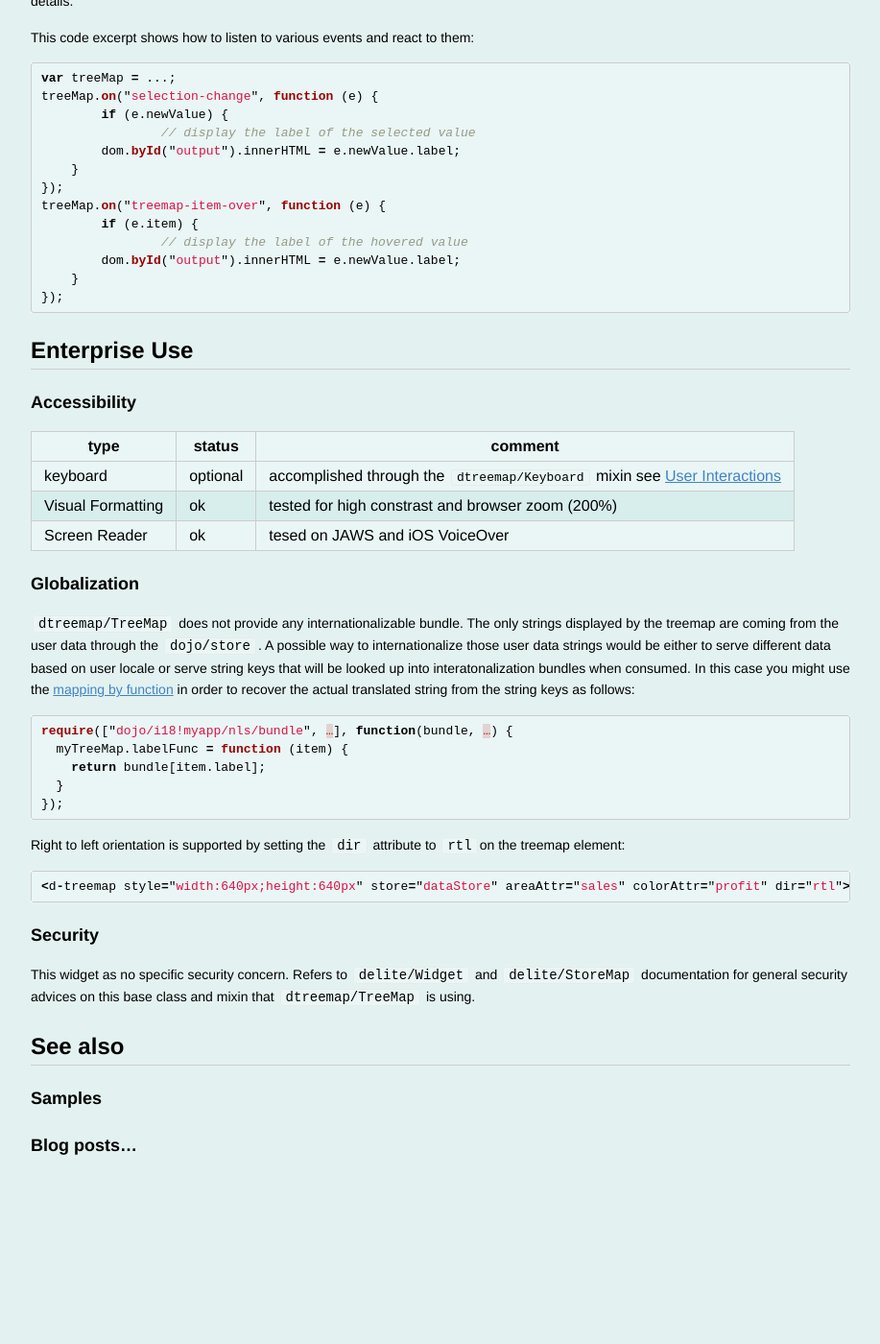
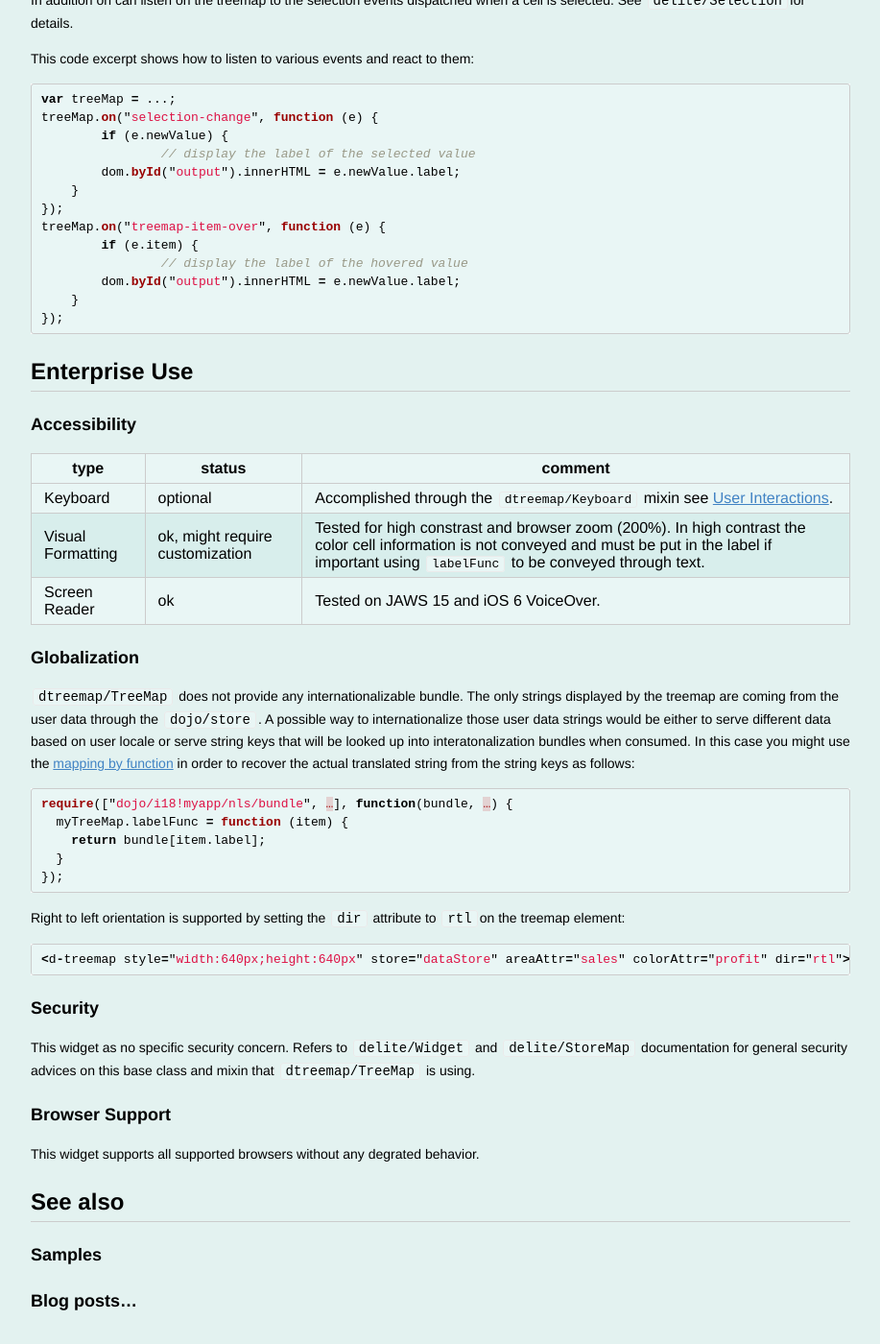
Before and after one commit to ibm-js/dtreemap, a Jekyll site: the page built from docs/master/index.md, in a window 1280 px wide and 1400 px high, scrolled down 6417 px. Shown: the whole window at 96% size, without its empty margins (181-1098 px from the left). Built offline with Jekyll 4.4.1, drawn with Linux system fonts in a browser that asks for light colours; Markdown is read by kramdown in place of the engine named in the settings; before the commit the page ends 7655 px from its top, so only the background shows below that; some of the changed text lies outside the part shown.

Commit message:
update doc

````diff
--- a/docs/master/index.md
+++ b/docs/master/index.md
@@ -2,15 +2,16 @@
 layout: default
 title: dtreemap/TreeMap
 ---
-#dtreemap/Treemap
 
-`dtreemap/Treemap` displays data as a set of colored, potentially nested, rectangular cells. Treemaps can be used to explore large data sets by using convenient drill-down capabilities. They reveal data patterns and trends easily. Treemaps rely on data clustering, using areas and color information to represent the data you want to explore.
+# dtreemap/TreeMap
+
+`dtreemap/TreeMap` displays data as a set of colored, potentially nested, rectangular cells. Treemaps can be used to explore large data sets by using convenient drill-down capabilities. They reveal data patterns and trends easily. Treemaps rely on data clustering, using areas and color information to represent the data you want to explore.
 
 An example of a treemap is shown below. The treemap shows business sectors at the head of the hierarchy and provides the possibility to drill down to country and then company level.
 
 ![xx](treemap.png)
 
-`dtreemap/Treemap` supports squarified algorithms for two-dimensional treemaps, and is characterized by the ability to:
+`dtreemap/TreeMap` supports squarified algorithms for two-dimensional treemaps, and is characterized by the ability to:
 
 * Map the size, color, and label of treemap cells to properties in a data store.
 * Choose either a predefined algorithm for computing the item colors or specify a color using a customizable color function.
@@ -76,7 +78,7 @@
       { label: "China", sales: 500, profit: 40, region: "Asia" },
       { label: "Japan", sales: 900, profit: 100, region: "Asia" }
   ]});
-  var treeMap = new TreeMap({store: dataStore, areaAttr: "sales", colorAttr: "profit", groupAttrs: ["region"]);
+  var treeMap = new TreeMap({store: dataStore, areaAttr: "sales", colorAttr: "profit", groupAttrs: ["region"]});
   treeMap.style.width = "640px";
   treeMap.style.height = "480px";
   treeMap.placeAt(document.body);
@@ -96,7 +98,7 @@
 
 In this example the data are mapped from the data store using an attribute based mapping. That means the cell size and color as well as the grouping are extracted from attributes value in the data.
 
-<iframe width="100%" height="300" src="http://jsfiddle.net/cjolif/gfkJT/embedded/" allowfullscreen="allowfullscreen" frameborder="0"></iframe>
+<iframe width="100%" height="300" src="http://jsfiddle.net/cjolif/gfkJT/embedded/" allowfullscreen="allowfullscreen" frameborder="0"><a href="http://jsfiddle.net/cjolif/gfkJT/">checkout the sample on JSFiddle</a></iframe>
 
 For the cell colors in the value of the binding is used as an input into the specified color model. In this case this is a color model that returns a color interpolated between the red and green colors with a mean neutral value. One can specify his one color model like a similar one based on average neutral value instead of mean neutral. If no color model is specified at all the color is expected to be found directly in the value of the colorAttr binding as a suitable input for the `dojo/Color` constructor.
 
@@ -264,7 +266,7 @@
 });
 ```
 
-
+<a name="enterprise"></a>
 ## Enterprise Use
 
 ### Accessibility
@@ -272,9 +274,9 @@
 
 |type|status|comment|
 |----|------|-------|
-|keyboard|optional|accomplished through the `dtreemap/Keyboard` mixin see [User Interactions](#interactions)|
-|Visual Formatting|ok| tested for high constrast and browser zoom (200%)|
-|Screen Reader|ok| tesed on JAWS and iOS VoiceOver|
+|Keyboard|optional|Accomplished through the `dtreemap/Keyboard` mixin see [User Interactions](#interactions).|
+|Visual Formatting|ok, might require customization|Tested for high constrast and browser zoom (200%). In high contrast the color cell information is not conveyed and must be put in the label if important using `labelFunc` to be conveyed through text. |
+|Screen Reader|ok|Tested on JAWS 15 and iOS 6 VoiceOver.|
 
 
 ### Globalization
@@ -299,6 +301,10 @@
 
 This widget as no specific security concern. Refers to `delite/Widget` and `delite/StoreMap` documentation for general security advices on this base class and mixin that `dtreemap/TreeMap` is using.
 
+### Browser Support
+
+This widget supports all supported browsers without any degrated behavior.
+
 ## See also
 ### Samples
 ### Blog posts…
````
Also changed, not shown: other parts of docs/master/index.md (+1 -0 lines).
